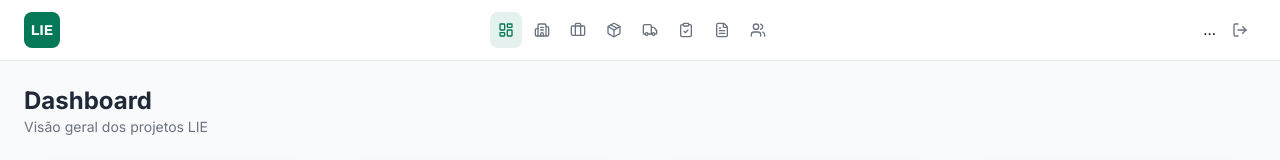
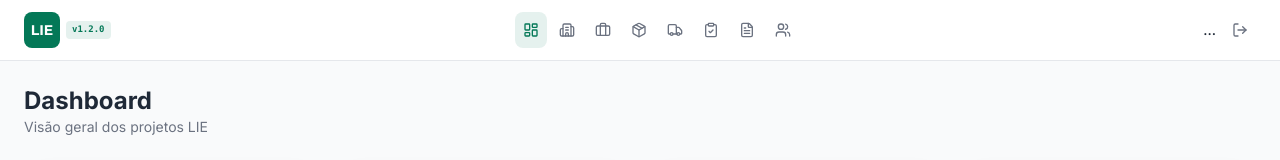
Before and after one commit to luizdelphino-collab/LIE, a React (Vite) app: page /#/ in a window 1280 px wide. Shown: the top 160 px of the page. Built offline with nearby package versions, Linux system fonts and the light colour scheme; no server answers; the database is empty; sample sign-in values are in the browser's storage.

Commit message:
feat(layout): group v1.2.0 version badge directly next to LIE green logo

```diff
--- a/components/Layout.tsx
+++ b/components/Layout.tsx
@@ -12,15 +12,17 @@
       <header className="bg-white border-b border-gray-200 sticky top-0 z-20">
         <div className="max-w-7xl mx-auto px-4 sm:px-6 py-3 flex items-center justify-between">
           <Link to="/" className="flex items-center gap-2">
-            <div className="w-9 h-9 bg-lie-green rounded-lg text-white font-logo text-sm font-bold flex items-center justify-center shrink-0">
-              LIE
+            <div className="flex items-center gap-1.5">
+              <div className="w-9 h-9 bg-lie-green rounded-lg text-white font-logo text-sm font-bold flex items-center justify-center shrink-0">
+                LIE
+              </div>
+              <span className="text-[9px] bg-lie-green/10 text-lie-green px-1.5 py-0.5 rounded font-mono font-semibold tracking-normal normal-case">
+                v1.2.0
+              </span>
             </div>
             <div className="leading-tight hidden xs:block">
-              <div className="font-semibold text-lie-ink text-sm flex items-center gap-1.5">
+              <div className="font-semibold text-lie-ink text-sm">
                 Gestão de Projetos
-                <span className="text-[9px] bg-lie-green/10 text-lie-green px-1.5 py-0.5 rounded font-mono font-semibold tracking-normal normal-case">
-                  v1.2.0
-                </span>
               </div>
               <div className="text-[10px] text-lie-gray uppercase tracking-wider hidden sm:block">
                 Lei de Incentivo ao Esporte
```
